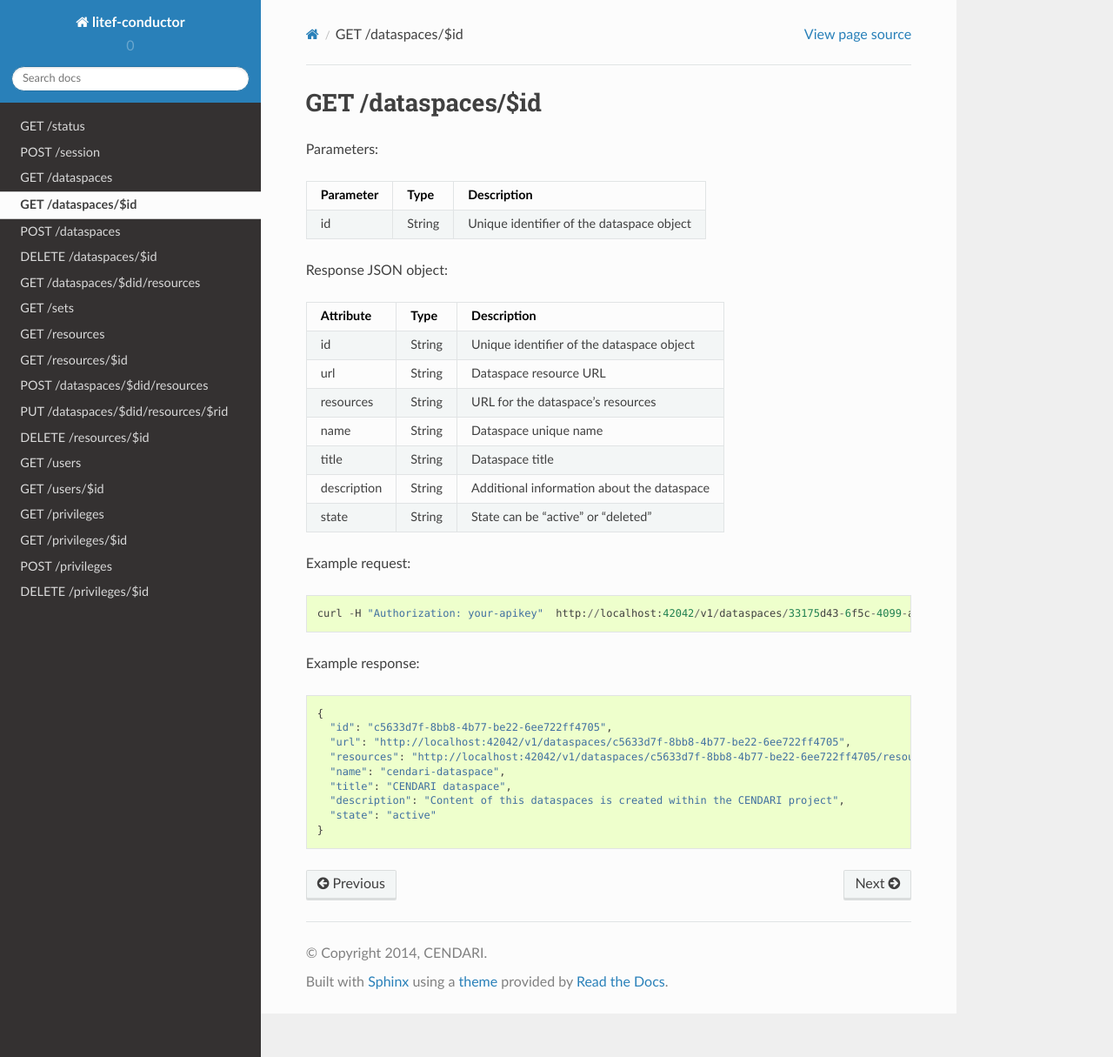
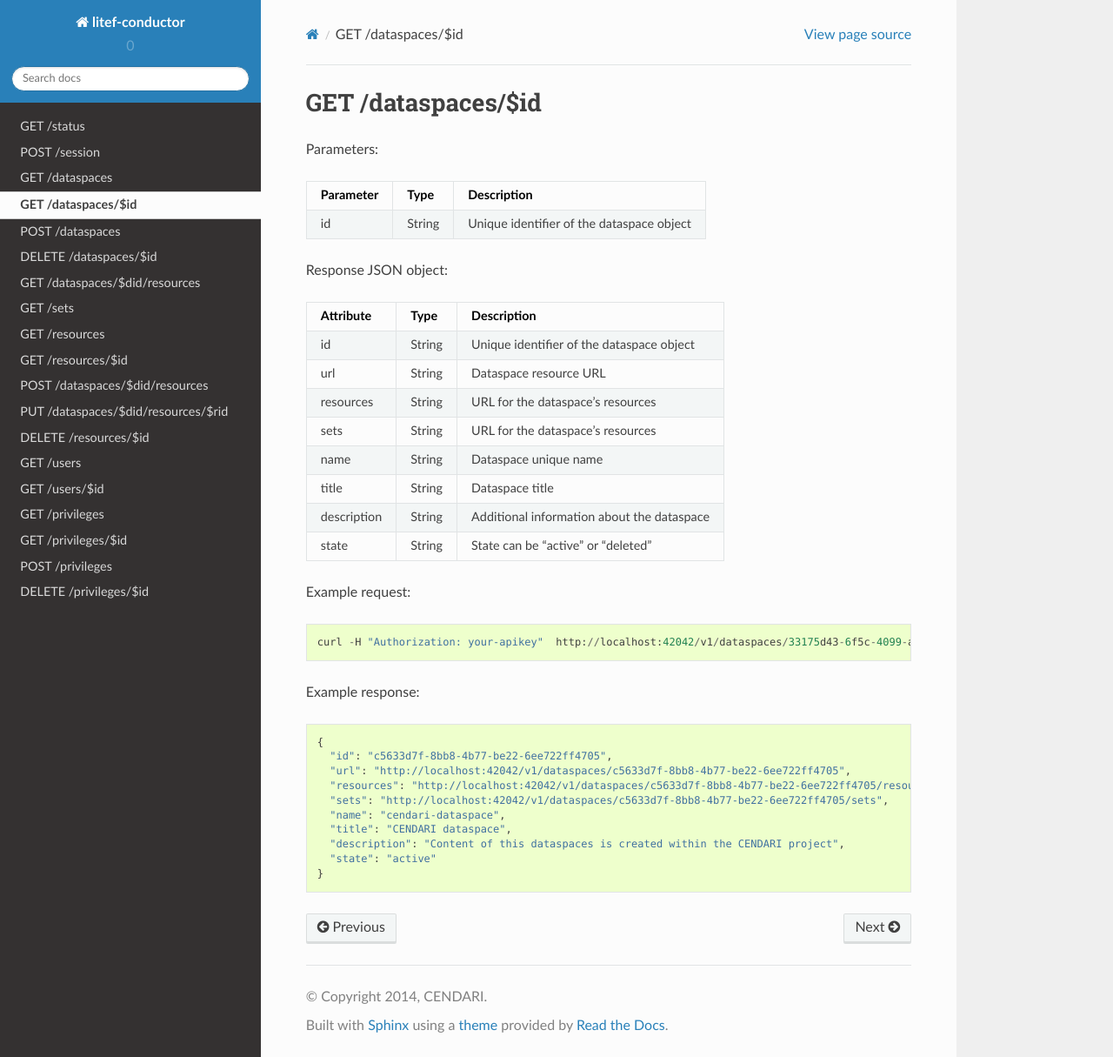
Before and after one commit to CENDARI/litef-conductor, a Sphinx documentation site: the page built from docs/dataspaces/get-dataspaces-id.rst, in a window 1280 px wide and 1215 px high. Shown: the whole window at 87% size. Built offline with Sphinx 7.4.7 and the Read the Docs theme 2.0.0, drawn with Linux system fonts in a browser that asks for light colours.

Commit message:
updated docs for methods GET /dataspaces and GET /dataspaces/$id to include URL for dataspace's sets

```diff
--- a/docs/dataspaces/get-dataspaces-id.rst
+++ b/docs/dataspaces/get-dataspaces-id.rst
@@ -17,6 +17,7 @@ Attribute       Type    Description
 id              String  Unique identifier of the dataspace object
 url             String  Dataspace resource URL
 resources       String  URL for the dataspace's resources
+sets            String  URL for the dataspace's resources
 name            String  Dataspace unique name
 title           String  Dataspace title
 description     String  Additional information about the dataspace
@@ -33,6 +34,7 @@ Example response::
       "id": "c5633d7f-8bb8-4b77-be22-6ee722ff4705",
       "url": "http://localhost:42042/v1/dataspaces/c5633d7f-8bb8-4b77-be22-6ee722ff4705",
       "resources": "http://localhost:42042/v1/dataspaces/c5633d7f-8bb8-4b77-be22-6ee722ff4705/resources",
+      "sets": "http://localhost:42042/v1/dataspaces/c5633d7f-8bb8-4b77-be22-6ee722ff4705/sets",
       "name": "cendari-dataspace",
       "title": "CENDARI dataspace",
       "description": "Content of this dataspaces is created within the CENDARI project",
--- a/docs/dataspaces/get-dataspaces.rst
+++ b/docs/dataspaces/get-dataspaces.rst
@@ -27,6 +27,7 @@ Attribute       Type    Description
 id              String  Unique id of the dataspace object
 url             String  Dataspace resource URL
 resources       String  URL for the dataspace's resources
+sets            String  URL for the dataspace's sets
 name            String  Dataspace unique name
 title           String  Dataspace title
 description     String  Additional information about the dataspace
@@ -44,6 +45,7 @@ Example response::
         "id": "c5633d7f-8bb8-4b77-be22-6ee722ff4705",
         "url": "http://localhost:42042/v1/dataspaces/c5633d7f-8bb8-4b77-be22-6ee722ff4705",
         "resources": "http://localhost:42042/v1/dataspaces/c5633d7f-8bb8-4b77-be22-6ee722ff4705/resources",
+        "sets": "http://localhost:42042/v1/dataspaces/c5633d7f-8bb8-4b77-be22-6ee722ff4705/sets",
         "name": "cendari-dataspace",
         "title": "CENDARI dataspace",
         "description": "Content of this dataspaces is created within the CENDARI project",
```
